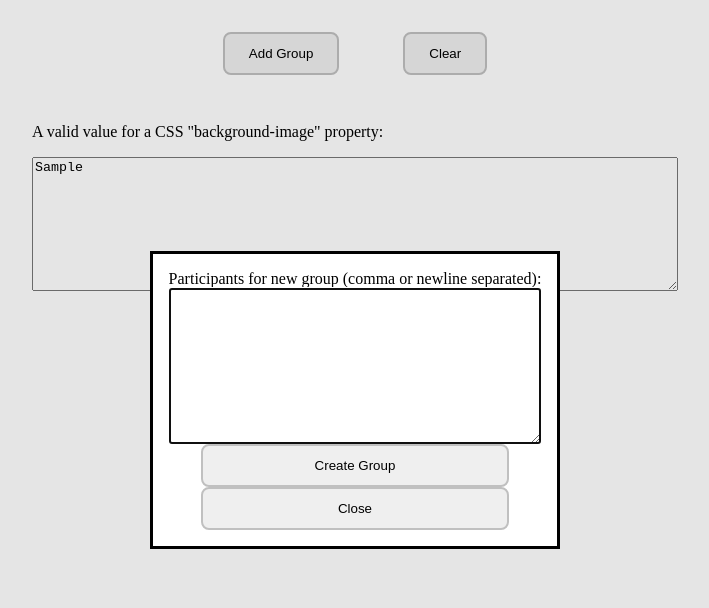
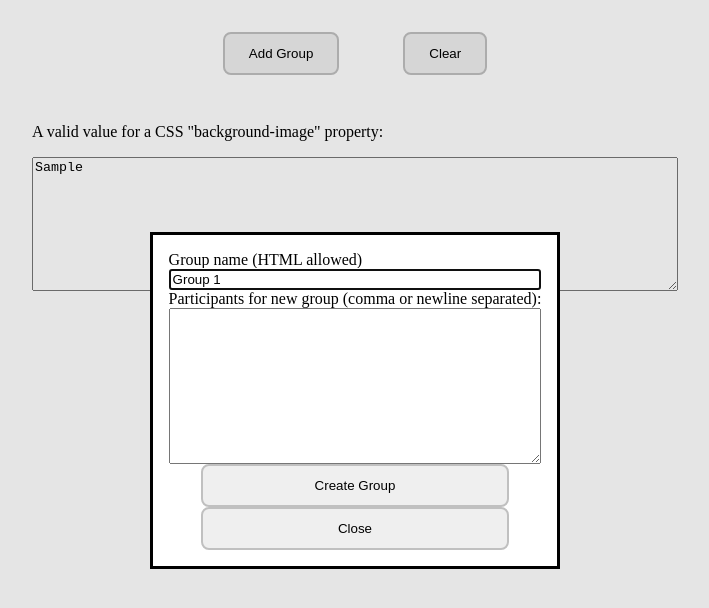
Before and after one commit to booleanean/ncw, a SvelteKit app: page / in a window 1280 px wide. Both pictures are taken after typing "Sample" into the empty fields and a click on the button "Add Group". Shown: the top 608 px of the page, without its empty margins (285-994 px from the left). Built offline with nearby package versions, Linux system fonts and the light colour scheme.

Commit message:
Added optional custom group name

```diff
--- a/src/routes/+page.svelte
+++ b/src/routes/+page.svelte
@@ -7,10 +7,12 @@
 	let groups = writable<string[]>([]);
 	let addGroupDialog: HTMLDialogElement;
 	let participants = '';
+	let groupname = 'Group ' + ($groups.length + 1).toString();
+
 	let bg: string = '';
 
 	const addGroup = () => {
-		const groupName = 'Group ' + ($groups.length + 1).toString();
+		const groupName = groupname;
 		const participantlist = participants
 			.split(/[,\n\t]/)
 			.map((v) => v.trim())
@@ -20,8 +22,8 @@
 			groupName,
 			JSON.stringify({ name: groupName, participants: participantlist, grid: [] })
 		);
-		groups.update((v) => [...v, 'Group ' + ($groups.length + 1).toString()]);
-
+		groups.update((v) => [...v, groupName]);
+		groupname = 'Group ' + ($groups.length + 1).toString();
 		addGroupDialog.close();
 		participants = '';
 	};
@@ -70,7 +72,7 @@
 <div class="groupwrapper" style="--colcount: {$groups.length}; --background: {bg}">
 	{#each $groups as groupId}
 		<div>
-			<h1 style="grid-colum: 1 / -1">{groupId}</h1>
+			<h1 style="grid-colum: 1 / -1">{@html groupId}</h1>
 			{#each new Array($groups.length) as _v, i}
 				<h2>{i == 0 ? 'main' : 'bonus'}</h2>
 			{/each}
@@ -80,6 +82,8 @@
 </div>
 <dialog bind:this={addGroupDialog}>
 	<form>
+		<label for="groupname">Group name (HTML allowed)</label>
+		<input type="text" id="groupname" name="groupname" bind:value={groupname} />
 		<label for="participants">Participants for new group (comma or newline separated):</label>
 		<textarea name="participants" id="#participants" bind:value={participants} rows="10"></textarea>
 		<button on:click={addGroup}>Create Group</button>
```
